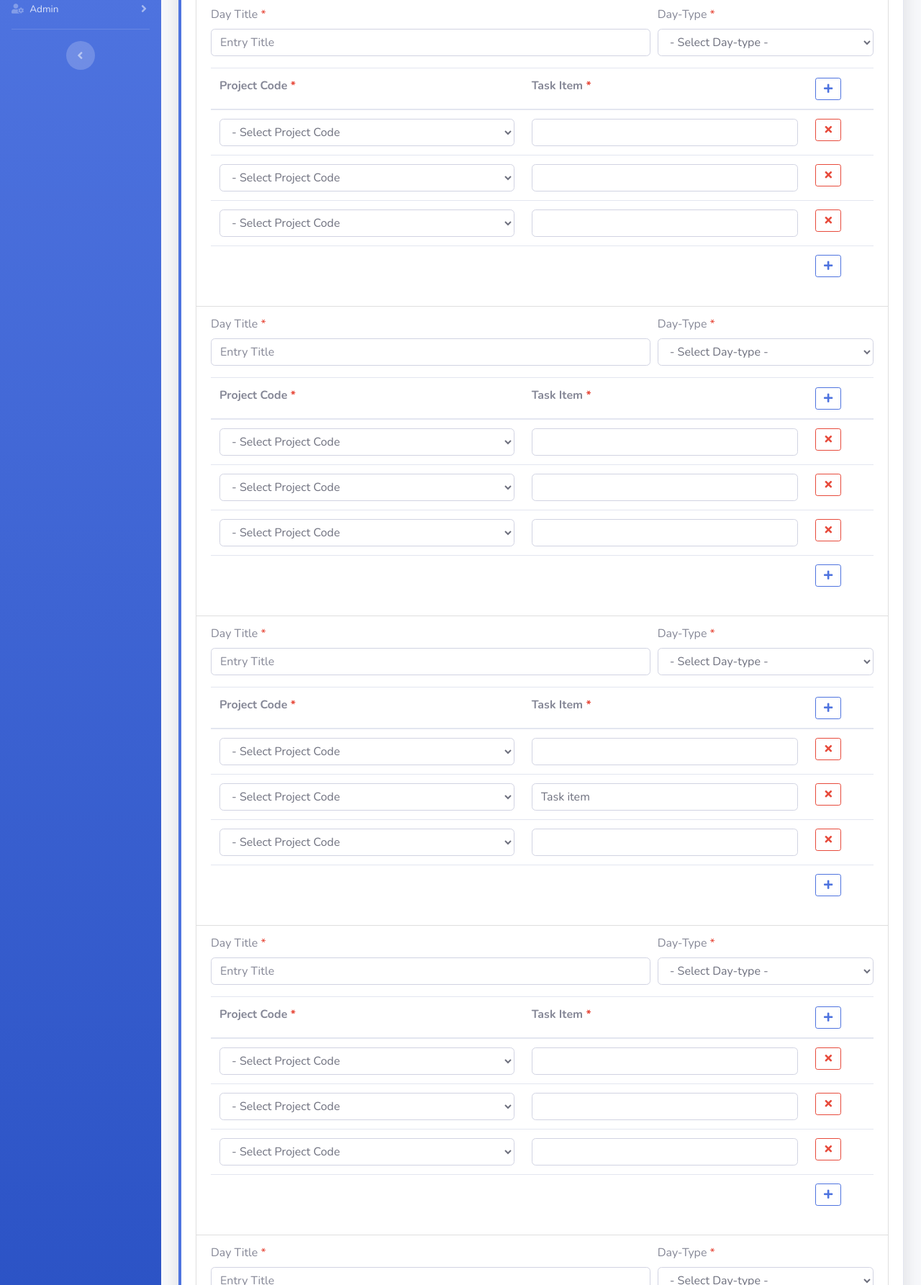
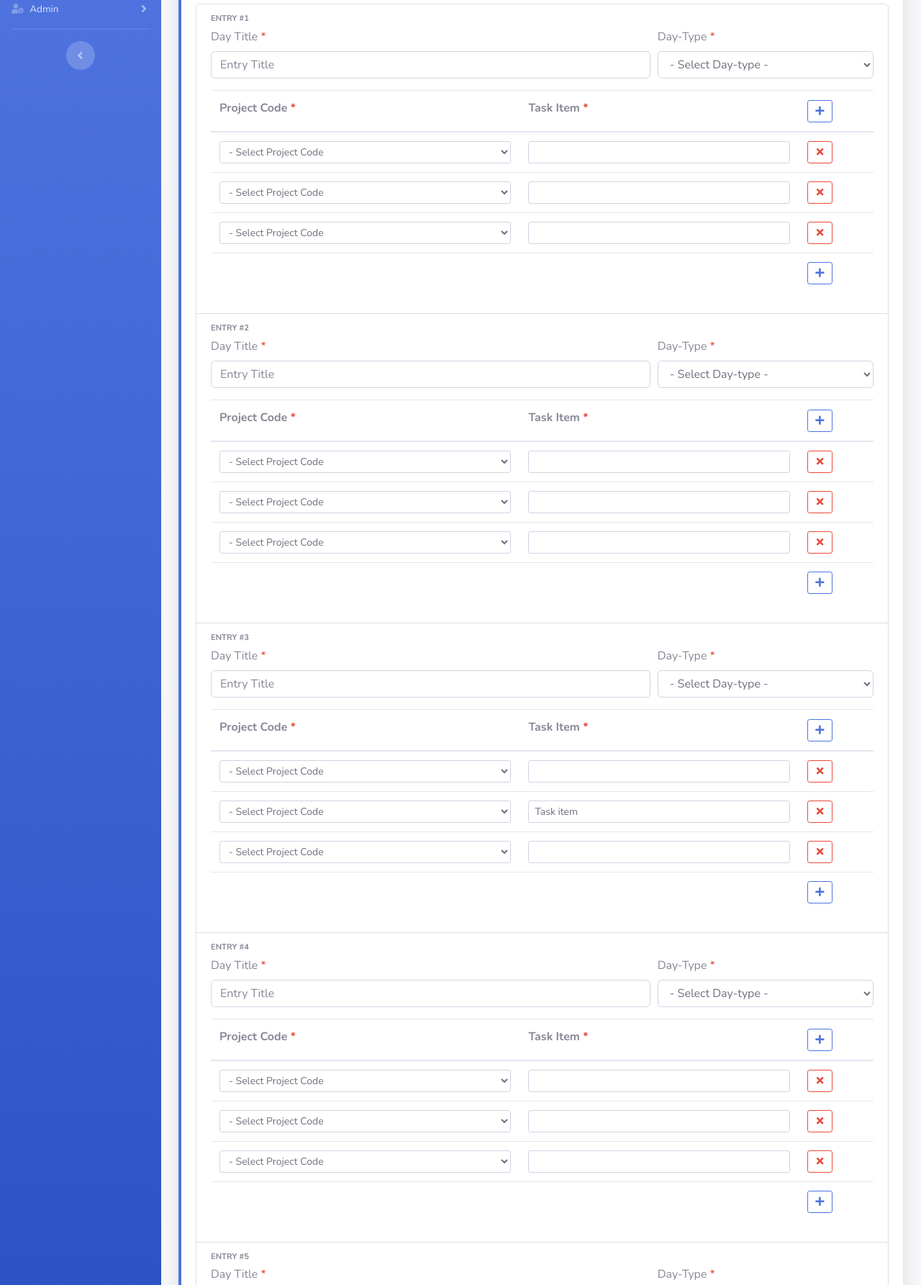
Before and after one commit to davinaleong/proj-worklog-template, a website with bundled scripts: page new-log.html in a window 1280 px wide. Shown: the part 272-2057 px from the top of the page at 72% size. Built offline with nearby package versions, Linux system fonts and the light colour scheme.

Commit message:
WIP tighten styles for new-log form

```diff
--- a/new-log.html
+++ b/new-log.html
@@ -169,7 +169,7 @@
                           <label for="title">
                             Title <span class="text-danger">*</span>
                           </label>
-                          <input type="text" name="title" class="form-control"
+                          <input type="text" name="title" class="form-control form-control-lg"
                             placeholder="Title" required>
                         </div>
                       </div>
@@ -180,6 +180,12 @@
                   <ul class="list-group">
                     <!-- Entry #0 (count: 1) -->
                     <li class="list-group-item">
+                      <div class="d-flex align-items-center mb-1">
+                        <div class="text-xs font-weight-bold text-seconary text-uppercase">
+                          ENTRY #1
+                        </div>
+                      </div>
+
                       <div class="form-row">
                         <div class="col-8">
                           <div class="form-group">
@@ -227,7 +233,8 @@
                           <!-- Item #0 (count: 1) -->
                           <tr>
                             <td>
-                              <select name="entry0-item0-project_code" class="form-control" required>
+                              <select name="entry0-item0-project_code"
+                                class="form-control form-control-sm" required>
                                 <option value="">- Select Project Code</option>
                                 <option value="KLICK">Klick</option>
                                 <option value="SSO">SSO</option>
@@ -238,7 +245,8 @@
                               </select>
                             </td>
                             <td>
-                              <input type="text" name="entry0-item0-title" class="form-control" required>
+                              <input type="text" name="entry0-item0-title"
+                                class="form-control form-control-sm" required>
                             </td>
                             <td>
                               <button type="button" name="entry0-item0-cancel"
@@ -250,7 +258,8 @@
                           <!-- Item #1 (count: 2) -->
                           <tr>
                             <td>
-                              <select name="entry0-item1-project_code" class="form-control" required>
+                              <select name="entry0-item1-project_code"
+                                class="form-control form-control-sm" required>
                                 <option value="">- Select Project Code</option>
                                 <option value="KLICK">Klick</option>
                                 <option value="SSO">SSO</option>
@@ -261,7 +270,8 @@
                               </select>
                             </td>
                             <td>
-                              <input type="text" name="entry0-item1-title" class="form-control" required>
+                              <input type="text" name="entry0-item1-title"
+                                class="form-control form-control-sm" required>
                             </td>
                             <td>
                               <button type="button" name="entry0-item1-cancel"
@@ -273,7 +283,8 @@
                           <!-- Item #2 (count: 3) -->
                           <tr>
                             <td>
-                              <select name="entry0-item2-project_code" class="form-control" required>
+                              <select name="entry0-item2-project_code"
+                                class="form-control form-control-sm" required>
                                 <option value="">- Select Project Code</option>
                                 <option value="KLICK">Klick</option>
                                 <option value="SSO">SSO</option>
@@ -284,7 +295,8 @@
                               </select>
                             </td>
                             <td>
-                              <input type="text" name="entry0-item2-title" class="form-control" required>
+                              <input type="text" name="entry0-item2-title"
+                                class="form-control form-control-sm" required>
                             </td>
                             <td>
                               <button type="button" name="entry0-item2-cancel"
@@ -308,6 +320,12 @@
 
                     <!-- Entry #1 (count: 2) -->
                     <li class="list-group-item">
+                      <div class="d-flex align-items-center mb-1">
+                        <div class="text-xs font-weight-bold text-seconary text-uppercase">
+                          ENTRY #2
+                        </div>
+                      </div>
+
                       <div class="form-row">
                         <div class="col-8">
                           <div class="form-group">
@@ -355,7 +373,8 @@
                           <!-- Item #0 (count: 1) -->
                           <tr>
                             <td>
-                              <select name="entry2-item0-project_code" class="form-control" required>
+                              <select name="entry2-item0-project_code"
+                                class="form-control form-control-sm" required>
                                 <option value="">- Select Project Code</option>
                                 <option value="KLICK">Klick</option>
                                 <option value="SSO">SSO</option>
@@ -366,7 +385,8 @@
                               </select>
                             </td>
                             <td>
-                              <input type="text" name="entry2-item0-title" class="form-control" required>
+                              <input type="text" name="entry2-item0-title"
+                                class="form-control form-control-sm" required>
                             </td>
                             <td>
                               <button type="button" name="entry2-item0-cancel"
@@ -378,7 +398,8 @@
                           <!-- Item #1 (count: 2) -->
                           <tr>
                             <td>
-                              <select name="entry2-item1-project_code" class="form-control" required>
+                              <select name="entry2-item1-project_code"
+                                class="form-control form-control-sm" required>
                                 <option value="">- Select Project Code</option>
                                 <option value="KLICK">Klick</option>
                                 <option value="SSO">SSO</option>
@@ -389,7 +410,8 @@
                               </select>
                             </td>
                             <td>
-                              <input type="text" name="entry2-item1-title" class="form-control" required>
+                              <input type="text" name="entry2-item1-title"
+                                class="form-control form-control-sm" required>
                             </td>
                             <td>
                               <button type="button" name="entry2-item1-cancel"
@@ -401,7 +423,8 @@
                           <!-- Item #2 (count: 3) -->
                           <tr>
                             <td>
-                              <select name="entry2-item2-project_code" class="form-control" required>
+                              <select name="entry2-item2-project_code"
+                                class="form-control form-control-sm" required>
                                 <option value="">- Select Project Code</option>
                                 <option value="KLICK">Klick</option>
                                 <option value="SSO">SSO</option>
@@ -412,7 +435,8 @@
                               </select>
                             </td>
                             <td>
-                              <input type="text" name="entry2-item2-title" class="form-control" required>
+                              <input type="text" name="entry2-item2-title"
+                                class="form-control form-control-sm" required>
                             </td>
                             <td>
                               <button type="button" name="entry2-item2-cancel"
@@ -436,6 +460,12 @@
 
                     <!-- Entry #2 (count: 3) -->
                     <li class="list-group-item">
+                      <div class="d-flex align-items-center mb-1">
+                        <div class="text-xs font-weight-bold text-seconary text-uppercase">
+                          ENTRY #3
+                        </div>
+                      </div>
+
                       <div class="form-row">
                         <div class="col-8">
                           <div class="form-group">
@@ -483,7 +513,8 @@
                           <!-- Item #0 (count: 1) -->
                           <tr>
                             <td>
-                              <select name="entry2-item0-project_code" class="form-control" required>
+                              <select name="entry2-item0-project_code"
+                                class="form-control form-control-sm" required>
                                 <option value="">- Select Project Code</option>
                                 <option value="KLICK">Klick</option>
                                 <option value="SSO">SSO</option>
@@ -494,7 +525,8 @@
                               </select>
                             </td>
                             <td>
-                              <input type="text" name="entry2-item0-title" class="form-control" required>
+                              <input type="text" name="entry2-item0-title"
+                                class="form-control form-control-sm" required>
                             </td>
                             <td>
                               <button type="button" name="entry2-item0-cancel"
@@ -506,7 +538,8 @@
                           <!-- Item #1 (count: 2) -->
                           <tr>
                             <td>
-                              <select name="entry2-item1-project_code" class="form-control" required>
+                              <select name="entry2-item1-project_code"
+                                class="form-control form-control-sm" required>
                                 <option value="">- Select Project Code</option>
                                 <option value="KLICK">Klick</option>
                                 <option value="SSO">SSO</option>
@@ -517,7 +550,8 @@
                               </select>
                             </td>
                             <td>
-                              <input type="text" name="entry2-item1-title" class="form-control"
+                              <input type="text" name="entry2-item1-title"
+                                class="form-control form-control-sm"
                                 value="Task item" required>
                             </td>
                             <td>
@@ -530,7 +564,8 @@
                           <!-- Item #2 (count: 3) -->
                           <tr>
                             <td>
-                              <select name="entry2-item2-project_code" class="form-control" required>
+                              <select name="entry2-item2-project_code"
+                                class="form-control form-control-sm" required>
                                 <option value="">- Select Project Code</option>
                                 <option value="KLICK">Klick</option>
                                 <option value="SSO">SSO</option>
@@ -541,7 +576,8 @@
                               </select>
                             </td>
                             <td>
-                              <input type="text" name="entry2-item2-title" class="form-control" required>
+                              <input type="text" name="entry2-item2-title"
+                                class="form-control form-control-sm" required>
                             </td>
                             <td>
                               <button type="button" name="entry2-item2-cancel"
@@ -565,6 +601,12 @@
 
                     <!-- Entry #3 (count: 4) -->
                     <li class="list-group-item">
+                      <div class="d-flex align-items-center mb-1">
+                        <div class="text-xs font-weight-bold text-seconary text-uppercase">
+                          ENTRY #4
+                        </div>
+                      </div>
+
                       <div class="form-row">
                         <div class="col-8">
                           <div class="form-group">
@@ -612,7 +654,8 @@
                           <!-- Item #0 (count: 1) -->
                           <tr>
                             <td>
-                              <select name="entry3-item0-project_code" class="form-control" required>
+                              <select name="entry3-item0-project_code"
+                                class="form-control form-control-sm" required>
                                 <option value="">- Select Project Code</option>
                                 <option value="KLICK">Klick</option>
                                 <option value="SSO">SSO</option>
@@ -623,7 +666,8 @@
                               </select>
                             </td>
                             <td>
-                              <input type="text" name="entry3-item0-title" class="form-control" required>
+                              <input type="text" name="entry3-item0-title"
+                                class="form-control form-control-sm" required>
                             </td>
                             <td>
                               <button type="button" name="entry3-item0-cancel"
@@ -635,7 +679,8 @@
                           <!-- Item #1 (count: 2) -->
                           <tr>
                             <td>
-                              <select name="entry3-item1-project_code" class="form-control" required>
+                              <select name="entry3-item1-project_code"
+                                class="form-control form-control-sm" required>
                                 <option value="">- Select Project Code</option>
                                 <option value="KLICK">Klick</option>
                                 <option value="SSO">SSO</option>
@@ -646,7 +691,8 @@
                               </select>
                             </td>
                             <td>
-                              <input type="text" name="entry3-item1-title" class="form-control" required>
+                              <input type="text" name="entry3-item1-title"
+                                class="form-control form-control-sm" required>
                             </td>
                             <td>
                               <button type="button" name="entry3-item1-cancel"
@@ -658,7 +704,8 @@
                           <!-- Item #2 (count: 3) -->
                           <tr>
                             <td>
-                              <select name="entry3-item2-project_code" class="form-control" required>
+                              <select name="entry3-item2-project_code"
+                                class="form-control form-control-sm" required>
                                 <option value="">- Select Project Code</option>
                                 <option value="KLICK">Klick</option>
                                 <option value="SSO">SSO</option>
@@ -669,7 +716,8 @@
                               </select>
                             </td>
                             <td>
-                              <input type="text" name="entry3-item2-title" class="form-control" required>
+                              <input type="text" name="entry3-item2-title"
+                                class="form-control form-control-sm" required>
                             </td>
                             <td>
                               <button type="button" name="entry3-item2-cancel"
@@ -693,6 +741,12 @@
 
                     <!-- Entry #4 (count: 5) -->
                     <li class="list-group-item">
+                      <div class="d-flex align-items-center mb-1">
+                        <div class="text-xs font-weight-bold text-seconary text-uppercase">
+                          ENTRY #5
+                        </div>
+                      </div>
+
                       <div class="form-row">
                         <div class="col-8">
                           <div class="form-group">
@@ -740,7 +794,8 @@
                           <!-- Item #0 (count: 1) -->
                           <tr>
                             <td>
-                              <select name="entry4-item0-project_code" class="form-control" required>
+                              <select name="entry4-item0-project_code"
+                                class="form-control form-control-sm" required>
                                 <option value="">- Select Project Code</option>
                                 <option value="KLICK">Klick</option>
                                 <option value="SSO">SSO</option>
@@ -751,7 +806,8 @@
                               </select>
                             </td>
                             <td>
-                              <input type="text" name="entry4-item0-title" class="form-control" required>
+                              <input type="text" name="entry4-item0-title"
+                                class="form-control form-control-sm" required>
                             </td>
                             <td>
                               <button type="button" name="entry4-item0-cancel"
@@ -763,7 +819,8 @@
                           <!-- Item #1 (count: 2) -->
                           <tr>
                             <td>
-                              <select name="entry4-item1-project_code" class="form-control" required>
+                              <select name="entry4-item1-project_code"
+                                class="form-control form-control-sm" required>
                                 <option value="">- Select Project Code</option>
                                 <option value="KLICK">Klick</option>
                                 <option value="SSO">SSO</option>
@@ -774,7 +831,8 @@
                               </select>
                             </td>
                             <td>
-                              <input type="text" name="entry4-item1-title" class="form-control" required>
+                              <input type="text" name="entry4-item1-title"
+                                class="form-control form-control-sm" required>
                             </td>
                             <td>
                               <button type="button" name="entry4-item1-cancel"
@@ -786,7 +844,8 @@
                           <!-- Item #2 (count: 3) -->
                           <tr>
                             <td>
-                              <select name="entry4-item2-project_code" class="form-control" required>
+                              <select name="entry4-item2-project_code"
+                                class="form-control form-control-sm" required>
                                 <option value="">- Select Project Code</option>
                                 <option value="KLICK">Klick</option>
                                 <option value="SSO">SSO</option>
@@ -797,7 +856,8 @@
                               </select>
                             </td>
                             <td>
-                              <input type="text" name="entry4-item2-title" class="form-control" required>
+                              <input type="text" name="entry4-item2-title"
+                                class="form-control form-control-sm" required>
                             </td>
                             <td>
                               <button type="button" name="entry4-item2-cancel"
```
